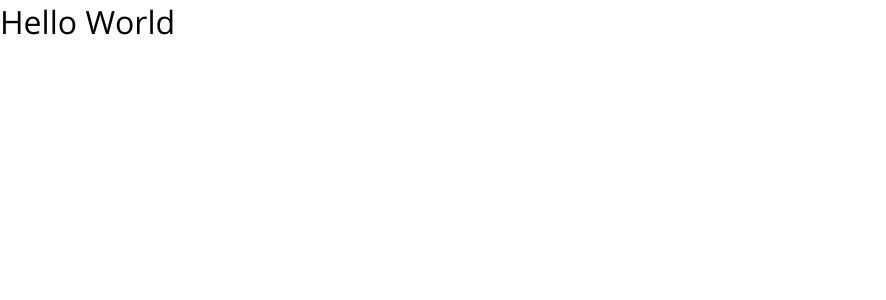
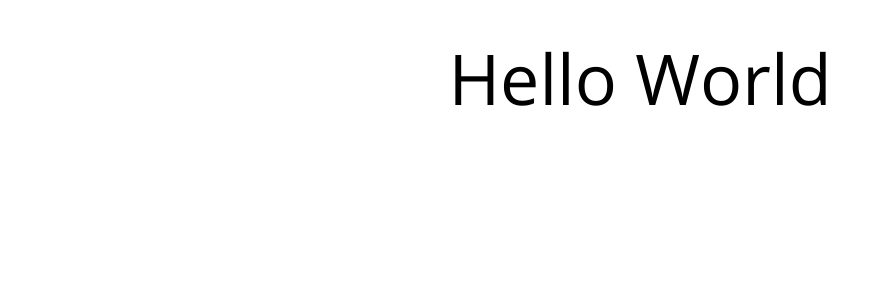
Before and after one commit to Velocima/front-end-react-effects, a Next.js app: page / in a window 1280 px wide. Shown: the top 300 px of the page, without its empty margins (0-886 px from the left). Built offline with nearby package versions, Linux system fonts and the light colour scheme.

Commit message:
basic styling applied to home page

```diff
--- a/styles/index.module.css
+++ b/styles/index.module.css
@@ -1,4 +1,12 @@
+.main {
+	display: flex;
+	flex-direction: column;
+	justify-content: flex-start;
+	align-items: center;
+}
+
 .main h1 {
-	font-family: 'Open Sans', sans-serif;
 	font-weight: 400;
+	font-size: 70px;
+	padding: 30px 0;
 }
```
